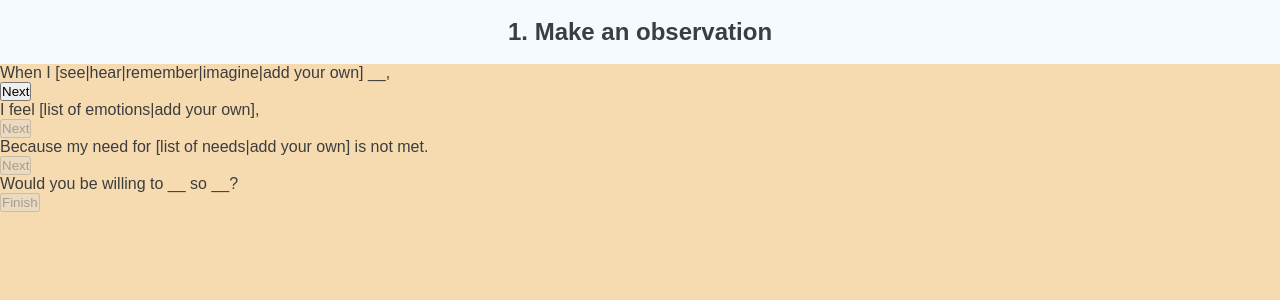
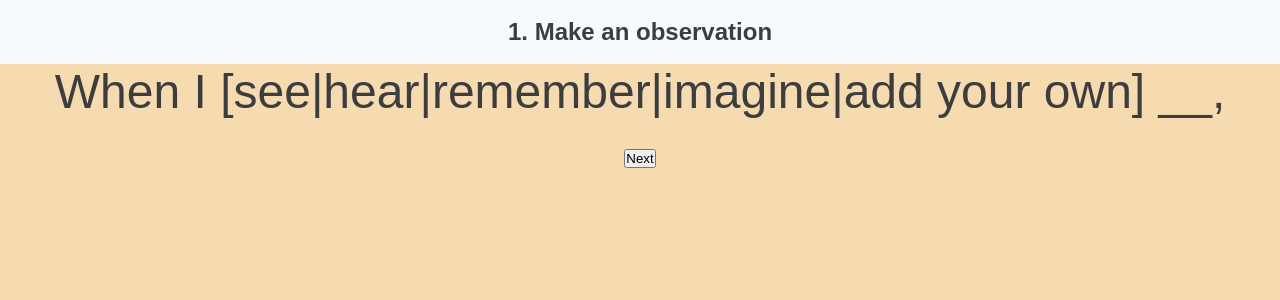
Before and after one commit to healhealth/nvc-companion, a React (Create React App) app: page /make-a-request in a window 1280 px wide. Shown: the top 300 px of the page. Built offline with nearby package versions, Linux system fonts and the light colour scheme; a web font is replaced by a local one.

Commit message:
Implemented some steps transitions

```diff
--- a/src/components/app/communicate/makeARequest/makeARequest.css
+++ b/src/components/app/communicate/makeARequest/makeARequest.css
@@ -1,4 +1,69 @@
 .makeARequest {
-  background-color: var(--color-wheat);
   height: calc(100% - var(--main-header-height));
 }
+
+.makeARequest .steps {
+  height: 100%;
+  overflow: hidden;
+}
+
+.makeARequest .steps .step {
+  transition: height 0.5s, font-size 0.5s;
+  text-align: center;
+}
+
+.makeARequest .steps .step.current,
+.makeARequest .steps .step.upcoming {
+  font-size: 3rem;
+}
+
+.makeARequest .steps .step.done {
+  font-size: 1rem;
+}
+
+.makeARequest .steps .step:nth-child(1) {
+  background-color: var(--color-wheat);
+}
+
+.makeARequest .steps .step:nth-child(1).current {
+  height: 100%;
+}
+
+.makeARequest .steps .step:nth-child(1).done {
+  height: 4rem;
+}
+
+.makeARequest .steps .step:nth-child(2) {
+  background-color: var(--color-mint);
+}
+
+.makeARequest .steps .step:nth-child(2).current,
+.makeARequest .steps .step:nth-child(2).upcoming {
+  height: calc(100% - 4rem);
+}
+
+.makeARequest .steps .step:nth-child(2).done {
+  height: 4rem;
+}
+
+.makeARequest .steps .step:nth-child(3) {
+  background-color: var(--color-linen);
+}
+
+.makeARequest .steps .step:nth-child(3).current,
+.makeARequest .steps .step:nth-child(3).upcoming {
+  height: calc(100% - 4rem - 4rem);
+}
+
+.makeARequest .steps .step:nth-child(3).done {
+  height: 4rem;
+}
+
+.makeARequest .steps .step:nth-child(4) {
+  background-color: var(--color-chill);
+}
+
+.makeARequest .steps .step:nth-child(4).current,
+.makeARequest .steps .step:nth-child(4).upcoming {
+  height: calc(100% - 4rem - 4rem - 4rem);
+}
```
Also changed, not shown: 1 other file (tests, documents, lock files or other folders).
